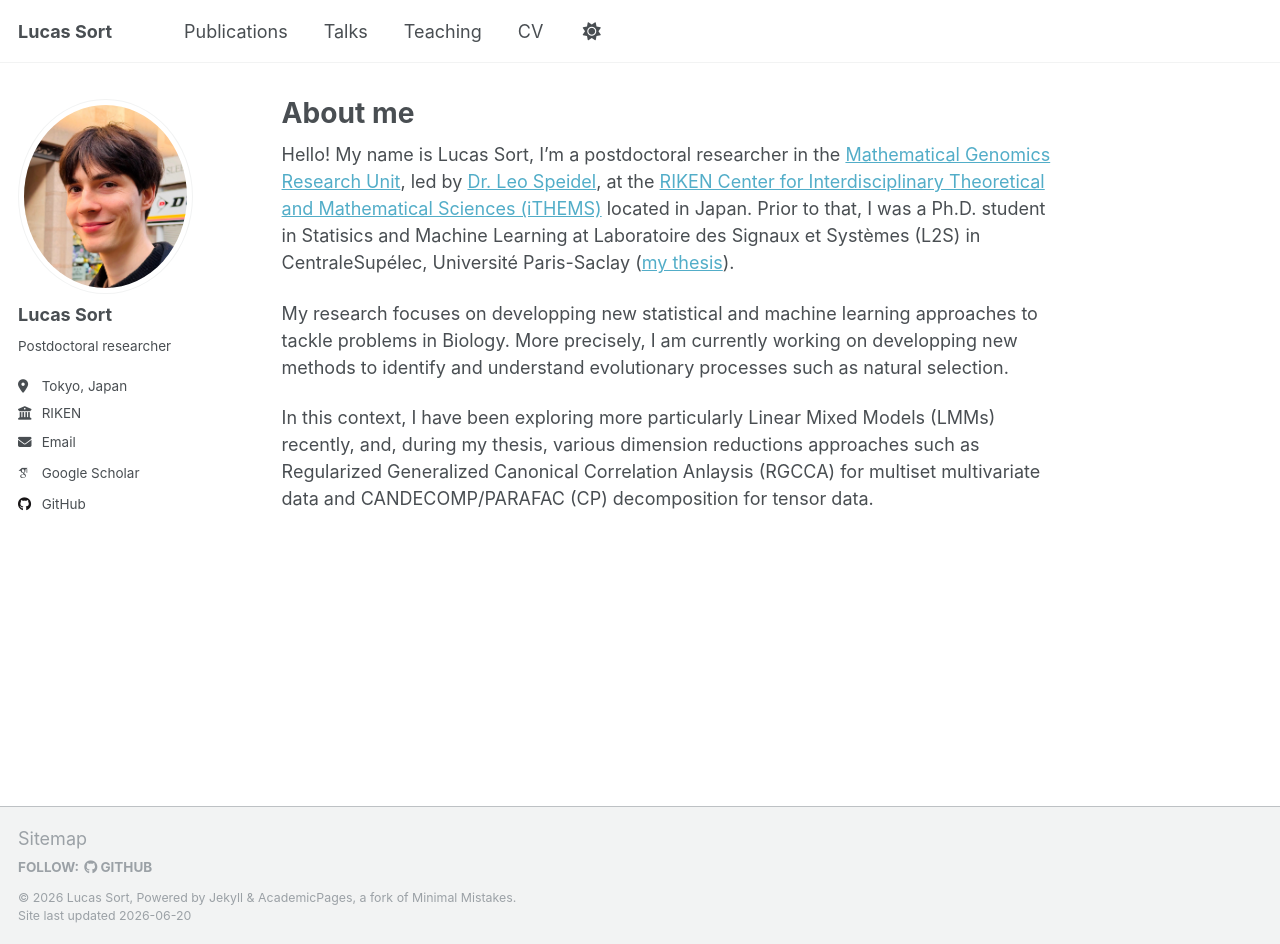
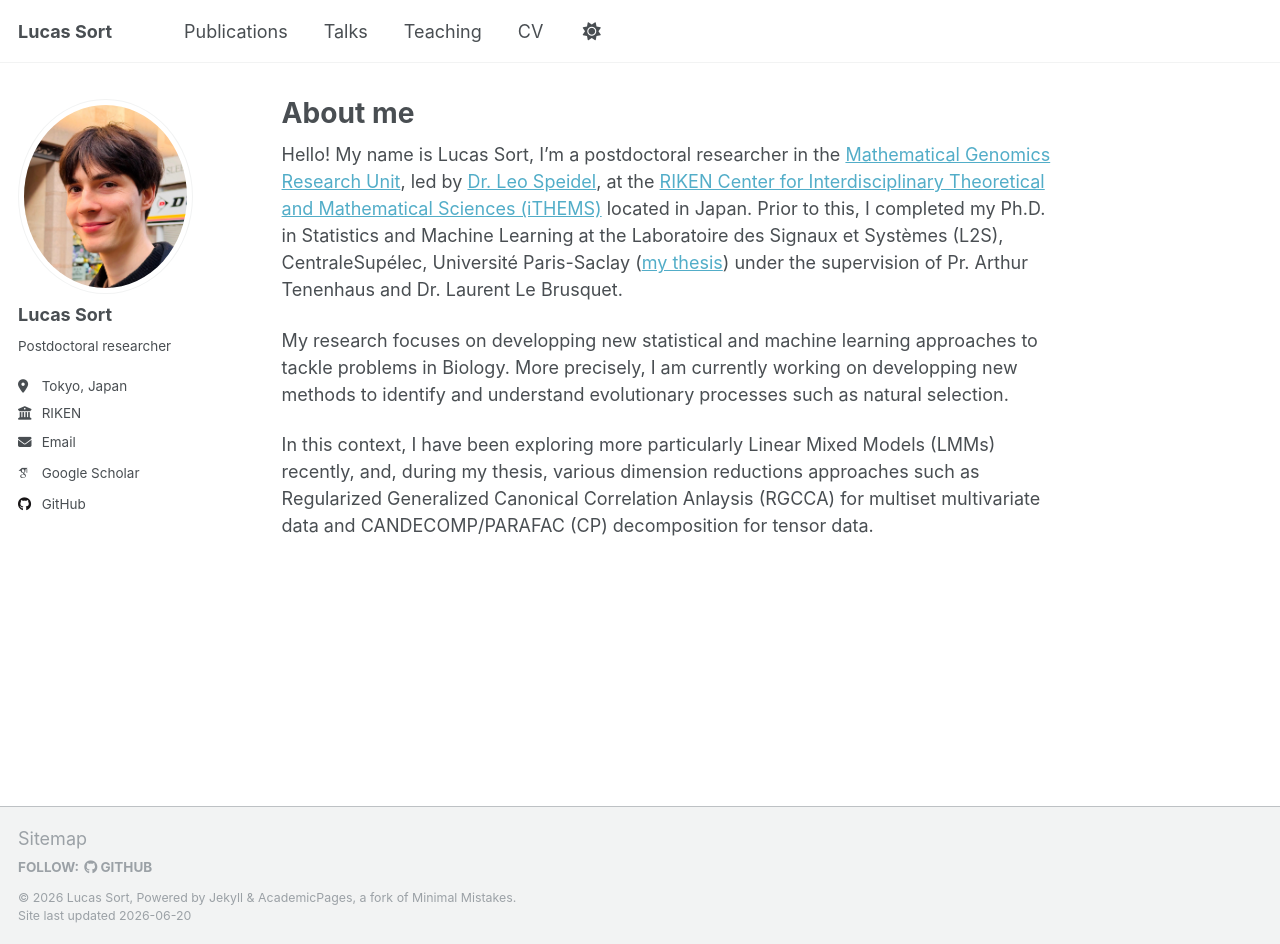
Before and after one commit to lucas-sort/lucas-sort.github.io, a Jekyll site: the page built from _pages/about.md, in a window 1280 px wide and 944 px high. Built offline with Jekyll 4.4.1, drawn with Linux system fonts in a browser that asks for light colours; some web fonts are replaced; a script that is not in the unit is left out.

Commit message:
Update about.md

```diff
--- a/_pages/about.md
+++ b/_pages/about.md
@@ -8,7 +8,7 @@ redirect_from:
 ---
 
 
-Hello! My name is Lucas Sort, I'm a postdoctoral researcher in the [Mathematical Genomics Research Unit](https://speidellab.github.io), led by [Dr. Leo Speidel](https://leospeidel.github.io), at the [RIKEN Center for Interdisciplinary Theoretical and Mathematical Sciences (iTHEMS)](https://ithems.riken.jp/en) located in Japan. Prior to that, I was a Ph.D. student in Statisics and Machine Learning at Laboratoire des Signaux et Systèmes (L2S) in CentraleSupélec, Université Paris-Saclay ([my thesis](https://theses.hal.science/tel-04918883/file/137010_SORT_2025_archivage.pdf)).
+Hello! My name is Lucas Sort, I'm a postdoctoral researcher in the [Mathematical Genomics Research Unit](https://speidellab.github.io), led by [Dr. Leo Speidel](https://leospeidel.github.io), at the [RIKEN Center for Interdisciplinary Theoretical and Mathematical Sciences (iTHEMS)](https://ithems.riken.jp/en) located in Japan. Prior to this, I completed my Ph.D. in Statistics and Machine Learning at the Laboratoire des Signaux et Systèmes (L2S), CentraleSupélec, Université Paris-Saclay ([my thesis](https://theses.hal.science/tel-04918883/file/137010_SORT_2025_archivage.pdf)) under the supervision of Pr. Arthur Tenenhaus and Dr. Laurent Le Brusquet.
 
 My research focuses on developping new statistical and machine learning approaches to tackle problems in Biology. More precisely, I am currently working on developping new methods to identify and understand evolutionary processes such as natural selection.
 
```
